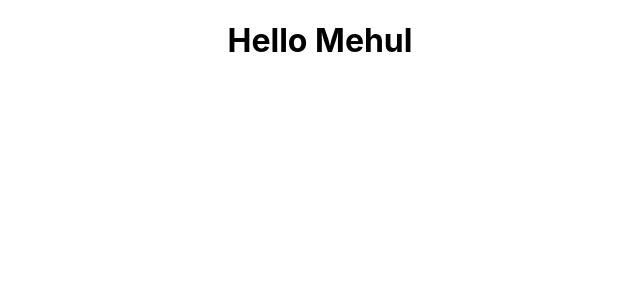
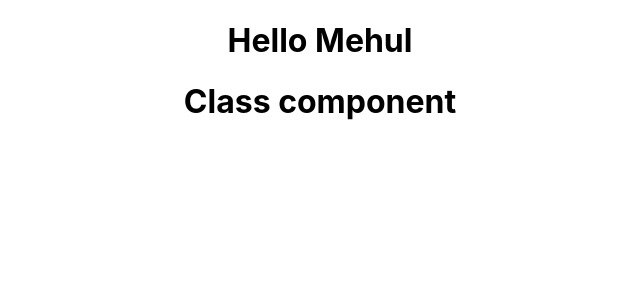
Before and after one commit to Azadmel/ReactFundas, a React (Create React App) app: page / in a window 1280 px wide. Shown: the top 300 px of the page, without its empty margins (320-960 px from the left). Built offline with nearby package versions, Linux system fonts and the light colour scheme.

Commit message:
Added class component Welcome

```diff
--- a/src/App.js
+++ b/src/App.js
@@ -1,11 +1,13 @@
 import logo from './logo.svg';
 import './App.css';
 import {Greet} from './components/Greet'
+import Welcome from './components/Welcome'
 
 function App() {
   return (
     <div className="App">
       <Greet></Greet>
+      <Welcome></Welcome>
     </div>
   );
 }
--- /dev/null
+++ b/src/components/Welcome.js
@@ -0,0 +1,9 @@
+import React, {Component} from 'react'
+
+class Welcome extends Component {
+    render(){
+        return <h1>Class component</h1>
+    }
+}
+
+export default Welcome
```
